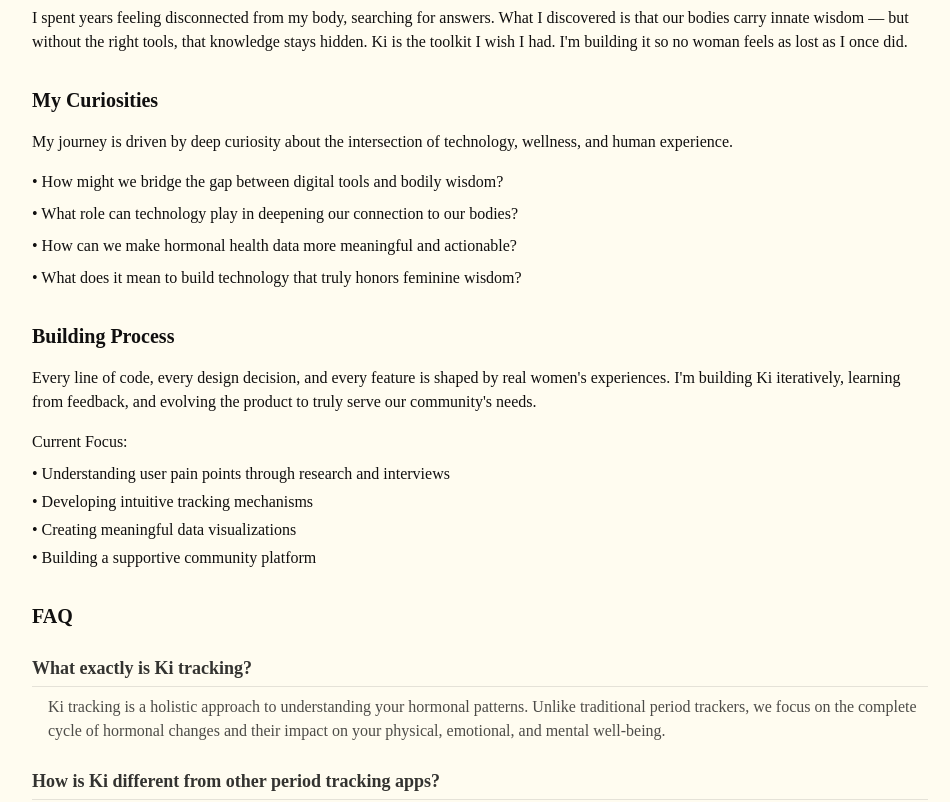
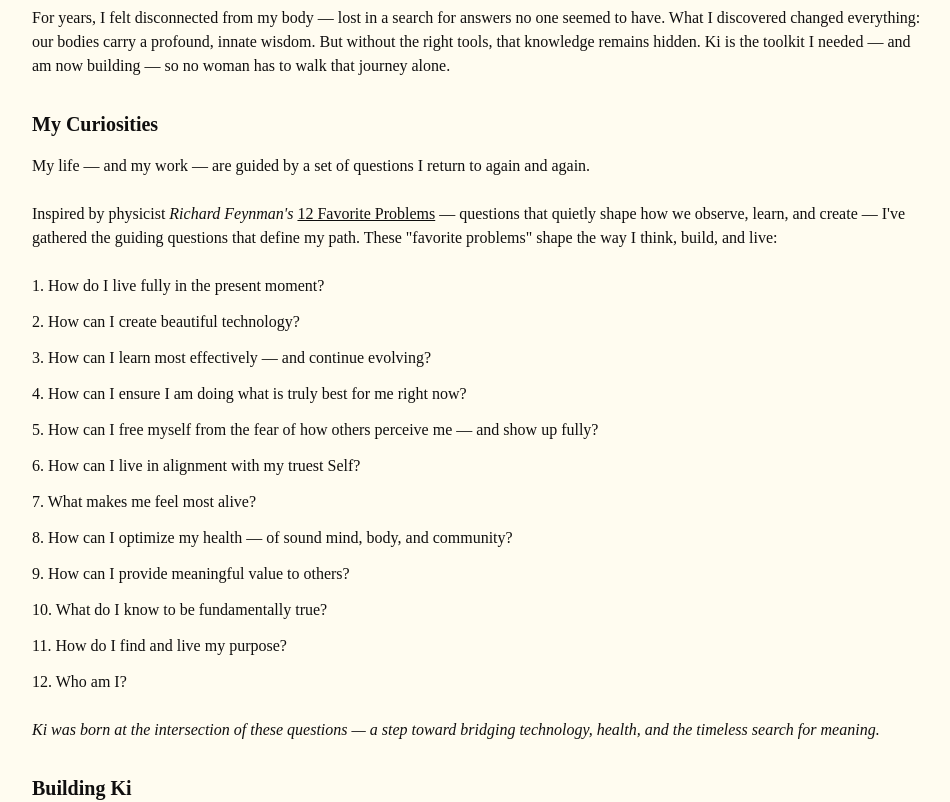
Before and after one commit to racheltomasetti/a-digital-glimpse-into-my-mind, a Next.js app: page / in a window 1280 px wide. Shown: the part 600-1402 px from the top of the page, without its empty margins (160-1110 px from the left). Built offline with nearby package versions, Linux system fonts and the light colour scheme.

Commit message:
12 favorite problems

```diff
--- a/src/app/page.tsx
+++ b/src/app/page.tsx
@@ -28,8 +28,8 @@
         {/* Mission Statement */}
         <section id="mission" className="space-y-4 text-center">
           <h1 className="text-xl md:text-2xl lg:text-3xl font-bold">
-            On a mission to empower women to believe in their bodies through
-            hormonal self-awareness.
+            Bridging the mind and body through hormonal self-awareness — helping
+            women trust the wisdom within.
           </h1>
         </section>
 
@@ -52,7 +52,7 @@
               href="#building"
               className="hover:underline px-4 py-2 rounded-full border border-current transition-all hover:bg-black hover:text-white"
             >
-              Building Process
+              Building Ki
             </a>
             <a
               href="#faq"
@@ -74,11 +74,12 @@
           <h2 className="text-xl font-bold">My Why</h2>
           <div className="space-y-4 text-tx-2">
             <p>
-              I spent years feeling disconnected from my body, searching for
-              answers. What I discovered is that our bodies carry innate wisdom
-              — but without the right tools, that knowledge stays hidden. Ki is
-              the toolkit I wish I had. I'm building it so no woman feels as
-              lost as I once did.
+              For years, I felt disconnected from my body — lost in a search for
+              answers no one seemed to have. What I discovered changed
+              everything: our bodies carry a profound, innate wisdom. But
+              without the right tools, that knowledge remains hidden. Ki is the
+              toolkit I needed — and am now building — so no woman has to walk
+              that journey alone.
             </p>
           </div>
         </section>
@@ -86,37 +87,62 @@
         {/* Curiosities Section */}
         <section id="curiosities" className="space-y-4">
           <h2 className="text-xl font-bold">My Curiosities</h2>
-          <div className="space-y-4 text-tx-2">
+          <div className="space-y-6 text-tx-2">
             <p>
-              My journey is driven by deep curiosity about the intersection of
-              technology, wellness, and human experience.
+              My life — and my work — are guided by a set of questions I return
+              to again and again.
             </p>
-            <div className="space-y-2">
-              <ul className="list-inside space-y-2">
+            <p>
+              Inspired by physicist <i>Richard Feynman's</i>{" "}
+              <a
+                href="https://fortelabs.com/blog/12-favorite-problems-how-to-spark-genius-with-the-power-of-open-questions/"
+                target="_blank"
+                rel="noopener noreferrer"
+                className="underline hover:text-black/70 transition-colors"
+              >
+                12 Favorite Problems
+              </a>{" "}
+              — questions that quietly shape how we observe, learn, and create —
+              I've gathered the guiding questions that define my path. These
+              "favorite problems" shape the way I think, build, and live:
+            </p>
+            <div className="space-y-3">
+              <ul className="list-inside space-y-3">
+                <li>1. How do I live fully in the present moment?</li>
+                <li>2. How can I create beautiful technology?</li>
                 <li>
-                  • How might we bridge the gap between digital tools and bodily
-                  wisdom?
+                  3. How can I learn most effectively — and continue evolving?
                 </li>
                 <li>
-                  • What role can technology play in deepening our connection to
-                  our bodies?
+                  4. How can I ensure I am doing what is truly best for me right
+                  now?
                 </li>
                 <li>
-                  • How can we make hormonal health data more meaningful and
-                  actionable?
+                  5. How can I free myself from the fear of how others perceive
+                  me — and show up fully?
                 </li>
+                <li>6. How can I live in alignment with my truest Self?</li>
+                <li>7. What makes me feel most alive?</li>
                 <li>
-                  • What does it mean to build technology that truly honors
-                  feminine wisdom?
+                  8. How can I optimize my health — of sound mind, body, and
+                  community?
                 </li>
+                <li>9. How can I provide meaningful value to others?</li>
+                <li>10. What do I know to be fundamentally true?</li>
+                <li>11. How do I find and live my purpose?</li>
+                <li>12. Who am I?</li>
               </ul>
             </div>
+            <p className="mt-6 italic">
+              Ki was born at the intersection of these questions — a step toward
+              bridging technology, health, and the timeless search for meaning.
+            </p>
           </div>
         </section>
 
         {/* Building Process Section */}
         <section id="building" className="space-y-4">
-          <h2 className="text-xl font-bold">Building Process</h2>
+          <h2 className="text-xl font-bold">Building Ki</h2>
           <div className="space-y-4 text-tx-2">
             <p>
               Every line of code, every design decision, and every feature is
```
